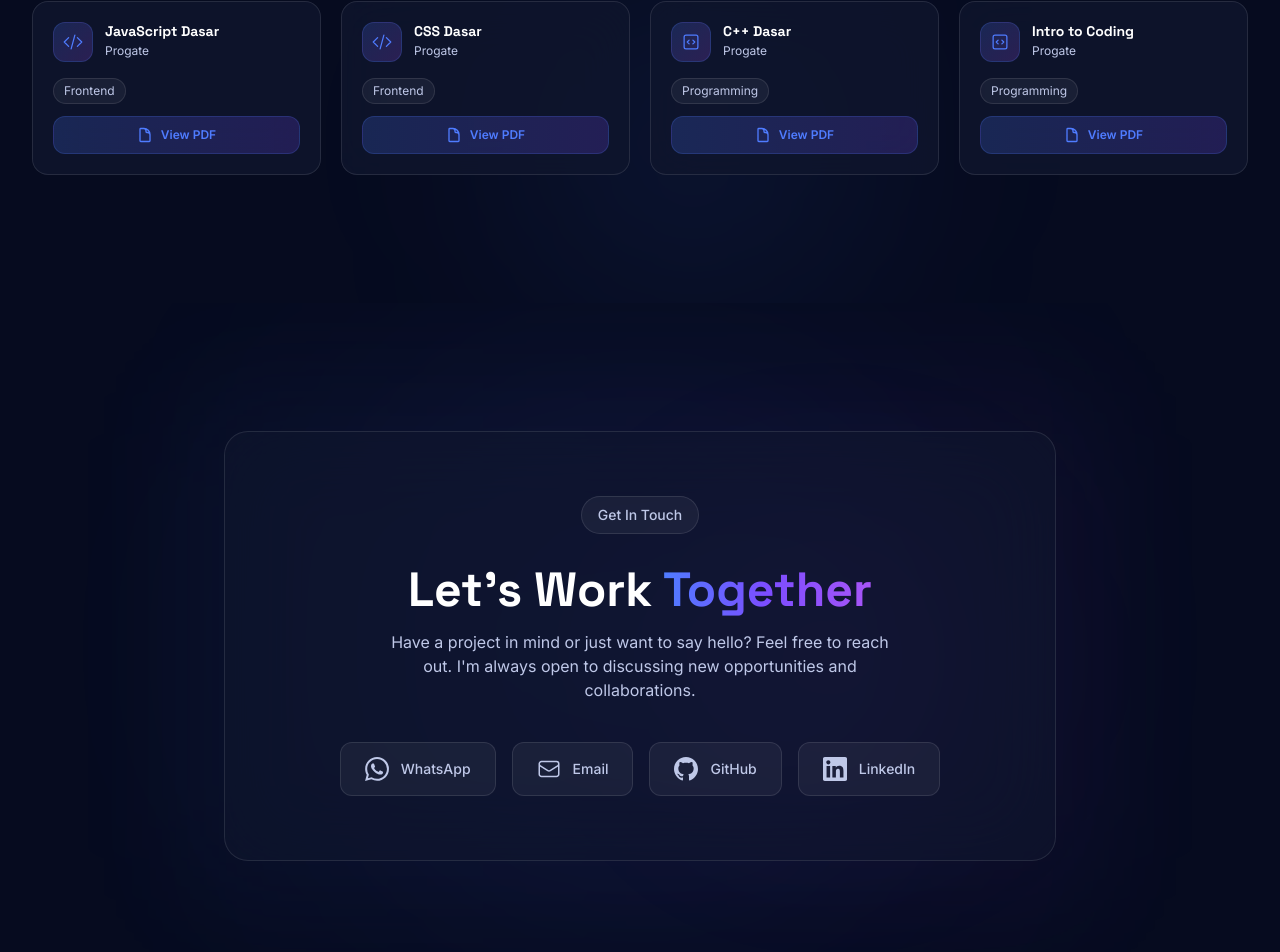
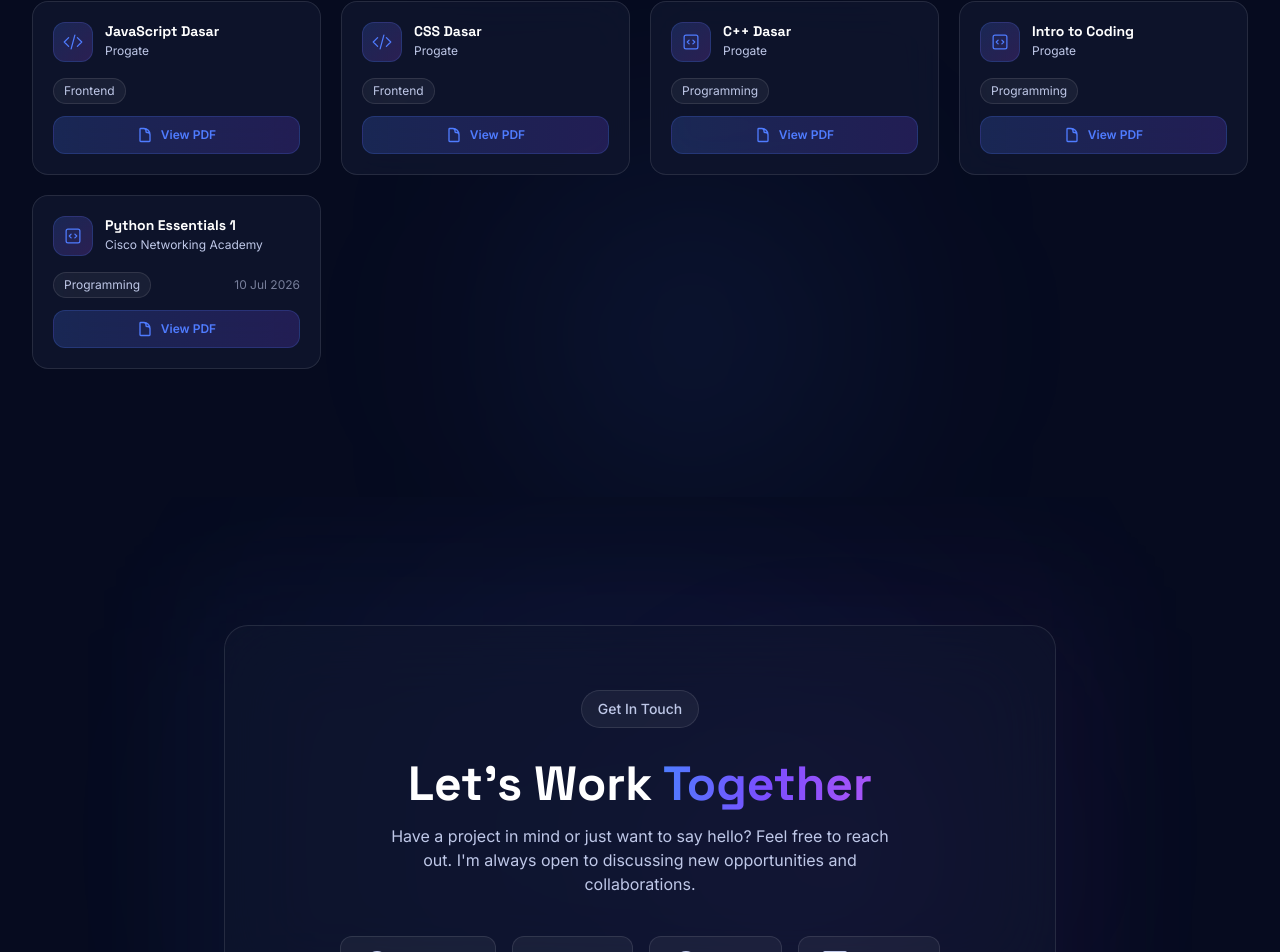
Before and after one commit to Najla-cloud27/WebsitePortfolio_najla2026, a React (Vite) app: page / in a window 1280 px wide. Shown: the part 6413-7365 px from the top of the page. Built offline with nearby package versions, Linux system fonts and the light colour scheme.

Commit message:
Add Python Essentials 1 certificate

```diff
--- a/src/data/certificates.js
+++ b/src/data/certificates.js
@@ -62,6 +62,14 @@ const certificates = [
     date: "",
     file: "documents/certificates/Completion Certificate for Intro to Coding.pdf",
     category: "Programming"
+  },
+  {
+    id: 9,
+    title: "Python Essentials 1",
+    issuer: "Cisco Networking Academy",
+    date: "10 Jul 2026",
+    file: "documents/certificates/Python_Essentials_1_certificate_najla.pdf",
+    category: "Programming"
   }
 ];
 
```
Also changed, not shown: 1 other file (tests, documents, lock files or other folders).
